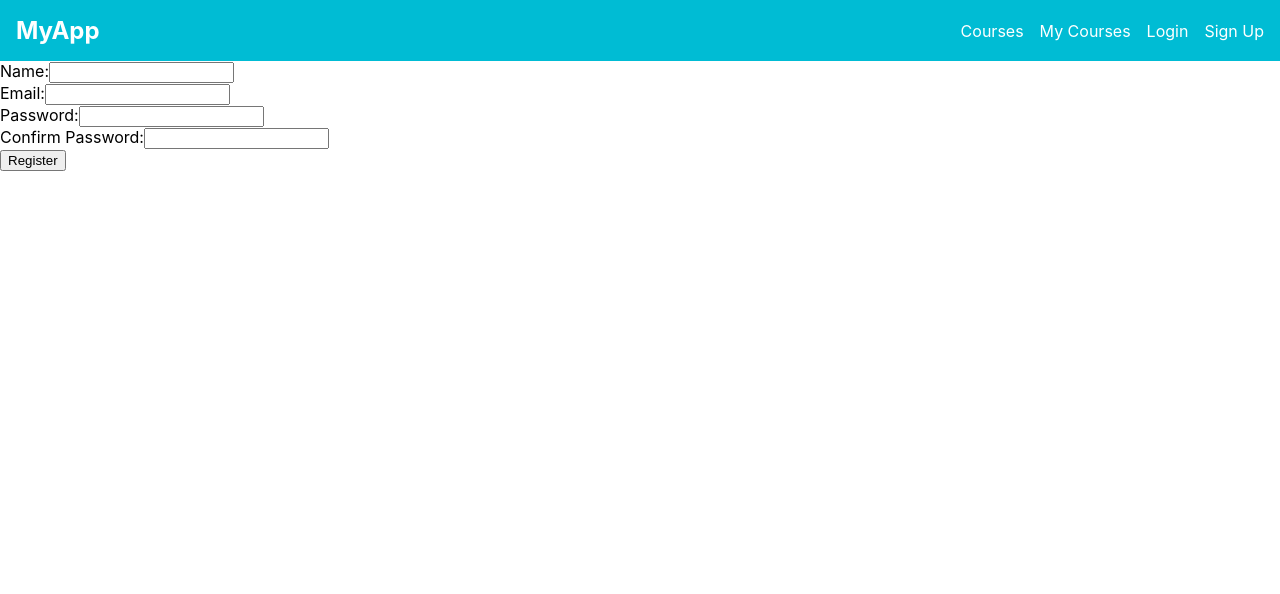
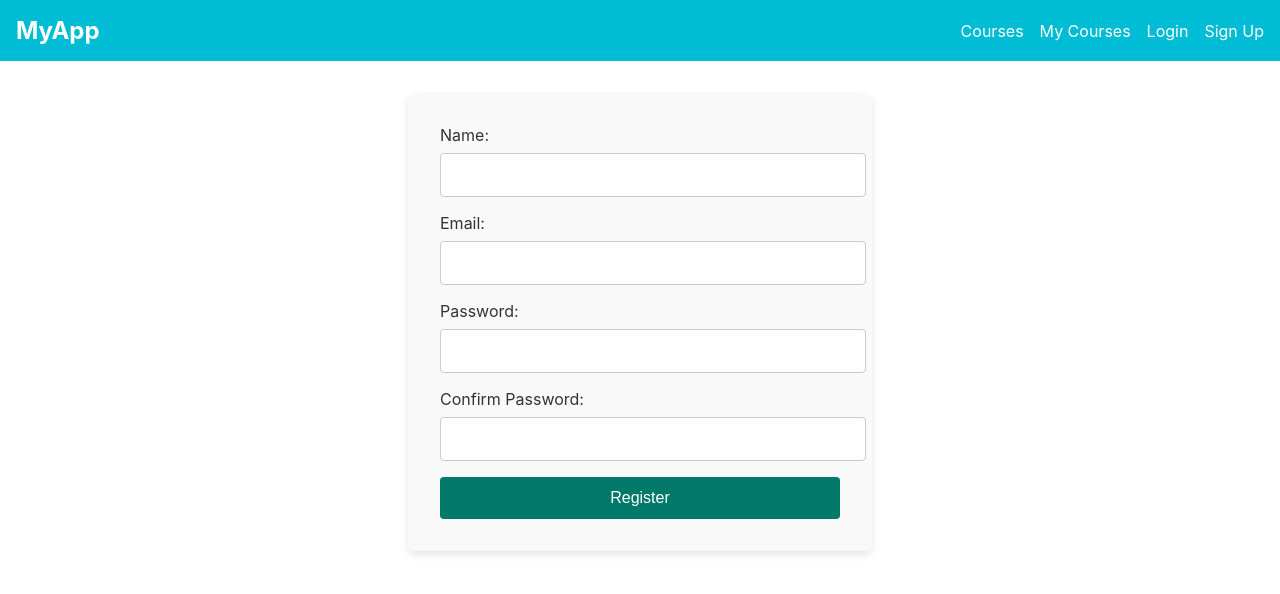
Before and after one commit to hadigghazi/E-Learning, a React (Create React App) app in the folder frontend/: page /register in a window 1280 px wide. Shown: the top 594 px of the page. Built offline with nearby package versions, Linux system fonts and the light colour scheme.

Commit message:
Styling the register page

```diff
--- a/frontend/src/pages/RegisterPage.jsx
+++ b/frontend/src/pages/RegisterPage.jsx
@@ -1,5 +1,6 @@
 import React, { useState } from 'react';
 import { useRegisterMutation } from '../services/apiSlice';
+import styles from '../styles/RegisterPage.module.css';
 
 const RegisterPage = () => {
   const [formData, setFormData] = useState({
@@ -33,25 +34,25 @@ const RegisterPage = () => {
   };
 
   return (
-    <form onSubmit={handleSubmit}>
-      <div>
-        <label>Name:</label>
-        <input type="text" name="name" value={formData.name} onChange={handleChange} required />
+    <form onSubmit={handleSubmit} className={styles.form}>
+      <div className={styles.formGroup}>
+        <label className={styles.label}>Name:</label>
+        <input type="text" name="name" value={formData.name} onChange={handleChange} className={styles.input} required />
       </div>
-      <div>
-        <label>Email:</label>
-        <input type="email" name="email" value={formData.email} onChange={handleChange} required />
+      <div className={styles.formGroup}>
+        <label className={styles.label}>Email:</label>
+        <input type="email" name="email" value={formData.email} onChange={handleChange} className={styles.input} required />
       </div>
-      <div>
-        <label>Password:</label>
-        <input type="password" name="password" value={formData.password} onChange={handleChange} required />
+      <div className={styles.formGroup}>
+        <label className={styles.label}>Password:</label>
+        <input type="password" name="password" value={formData.password} onChange={handleChange} className={styles.input} required />
       </div>
-      <div>
-        <label>Confirm Password:</label>
-        <input type="password" name="passwordConfirm" value={formData.passwordConfirm} onChange={handleChange} required />
+      <div className={styles.formGroup}>
+        <label className={styles.label}>Confirm Password:</label>
+        <input type="password" name="passwordConfirm" value={formData.passwordConfirm} onChange={handleChange} className={styles.input} required />
       </div>
-      {error && <p style={{ color: 'red' }}>{error}</p>}
-      <button type="submit" disabled={isLoading}>Register</button>
+      {error && <p className={styles.errorMessage}>{error}</p>}
+      <button type="submit" className={styles.button} disabled={isLoading}>Register</button>
     </form>
   );
 };
--- /dev/null
+++ b/frontend/src/styles/RegisterPage.module.css
@@ -0,0 +1,59 @@
+.form {
+    max-width: 400px;
+    margin: 2rem auto;
+    padding: 2rem;
+    background-color: #f9f9f9;
+    border-radius: 8px;
+    box-shadow: 0 4px 8px rgba(0, 0, 0, 0.1);
+  }
+
+  .formGroup {
+    margin-bottom: 1rem;
+  }
+
+  .label {
+    display: block;
+    margin-bottom: 0.5rem;
+    color: #333;
+  }
+
+  .input {
+    width: 100%;
+    padding: 0.75rem;
+    border: 1px solid #ccc;
+    border-radius: 4px;
+    font-size: 1rem;
+  }
+
+  .button {
+    width: 100%;
+    padding: 0.75rem;
+    background-color: #00796b;
+    color: #fff;
+    border: none;
+    border-radius: 4px;
+    font-size: 1rem;
+    cursor: pointer;
+    transition: background-color 0.3s ease;
+  }
+
+  .button:disabled {
+    background-color: #b2dfdb;
+    cursor: not-allowed;
+  }
+
+  .button:hover:not(:disabled) {
+    background-color: #004d40;
+  }
+
+  .errorMessage {
+    color: red;
+    text-align: center;
+    margin-top: 1rem;
+  }
+
+  @media (max-width: 600px) {
+    .form {
+      padding: 1rem;
+    }
+  }
```
